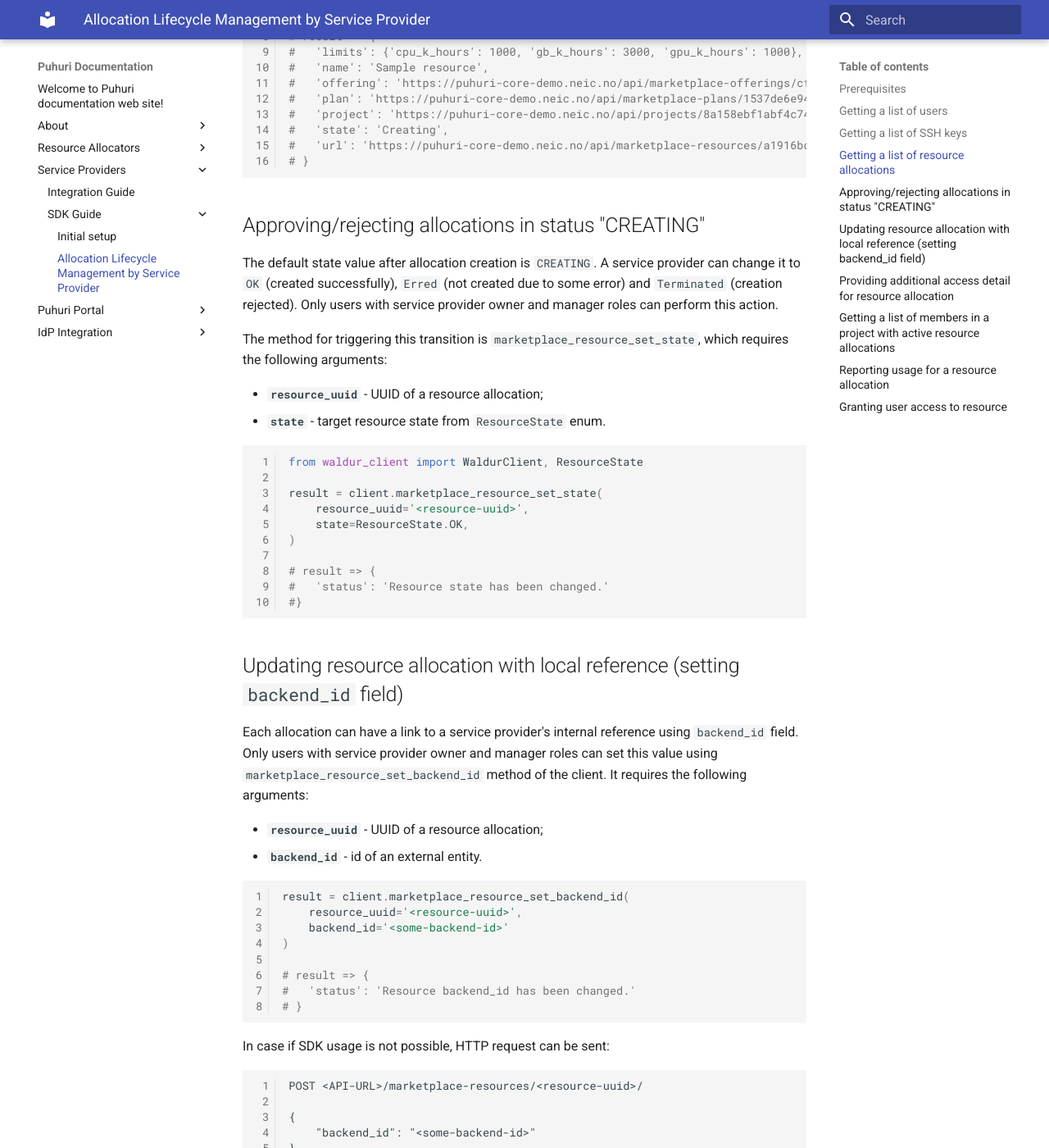
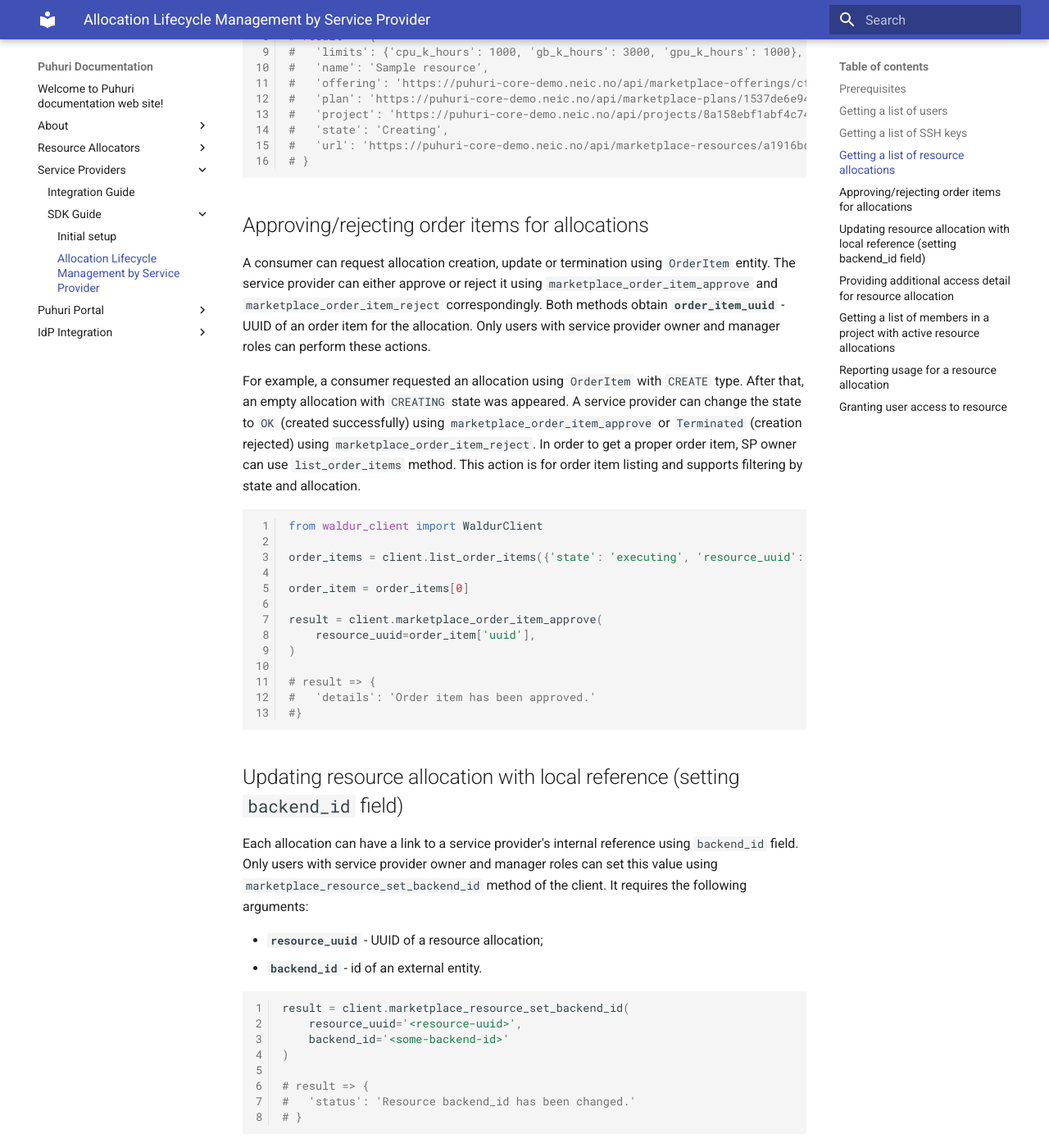
Before and after one commit to neicnordic/puhuri-web, an MkDocs documentation site: the page built from docs/SDK guide/allocation-management-sp.md, in a window 1280 px wide and 1400 px high, scrolled down 2048 px. Shown: the whole window at 82% size. Built offline with MkDocs 1.6.1 and Material for MkDocs 9.7.7, drawn with Linux system fonts in a browser that asks for light colours.

Commit message:
Describe order item approving and rejecting

````diff
--- a/docs/SDK guide/allocation-management-sp.md
+++ b/docs/SDK guide/allocation-management-sp.md
@@ -98,25 +98,32 @@ result = client.list_marketplace_resources(
 # }
 ```
 
-## Approving/rejecting allocations in status "CREATING"
+## Approving/rejecting order items for allocations
 
-The default state value after allocation creation is `CREATING`. A service provider can change it to `OK` (created successfully), `Erred` (not created due to some error) and `Terminated` (creation rejected). Only users with service provider owner and manager roles can perform this action.
+A consumer can request allocation creation, update or termination using `OrderItem` entity.
+The service provider can either approve or reject it using
+`marketplace_order_item_approve` and `marketplace_order_item_reject` correspondingly.
+Both methods obtain **`order_item_uuid`** - UUID of an order item for the allocation.
+Only users with service provider owner and manager roles can perform these actions.
 
-The method for triggering this transition is `marketplace_resource_set_state`, which requires the following arguments:
-
-- **`resource_uuid`** - UUID of a resource allocation;
-- **`state`** - target resource state from `ResourceState` enum.
+For example, a consumer requested an allocation using `OrderItem` with `CREATE` type. After that, an empty allocation with `CREATING` state was appeared.
+A service provider can change the state to `OK` (created successfully) using `marketplace_order_item_approve` or
+`Terminated` (creation rejected) using `marketplace_order_item_reject`.
+In order to get a proper order item, SP owner can use `list_order_items` method. This action is for order item listing and supports filtering by state and allocation.
 
 ```python
-from waldur_client import WaldurClient, ResourceState
+from waldur_client import WaldurClient
 
-result = client.marketplace_resource_set_state(
-    resource_uuid='<resource-uuid>',
-    state=ResourceState.OK,
+order_items = client.list_order_items({'state': 'executing', 'resource_uuid': '<allocation-uuid>'})
+
+order_item = order_items[0]
+
+result = client.marketplace_order_item_approve(
+    resource_uuid=order_item['uuid'],
 )
 
 # result => {
-#   'status': 'Resource state has been changed.'
+#   'details': 'Order item has been approved.'
 #}
 ```
 
````
